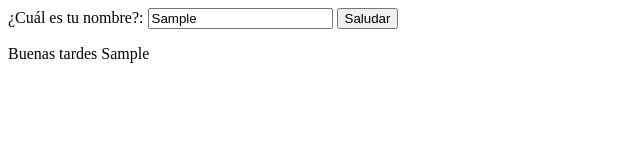
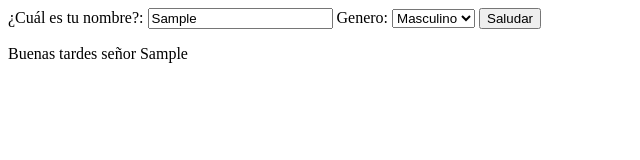
Before and after one commit to Jpriveram/Bot-saludador-2025, a website built with Parcel: page index.html in a window 1280 px wide. Both pictures are taken after typing "Sample" into the empty fields and a click on the input "Saludar". Shown: the whole page, without its empty margins (0-640 px from the left). Built offline with nearby package versions, Linux system fonts and the light colour scheme.

Commit message:
feat: Saluda por genero

```diff
--- a/index.html
+++ b/index.html
@@ -8,6 +8,12 @@
       <label for="nombre">¿Cuál es tu nombre?:</label>
       <input type="text" id="nombre" />
 
+      <label for="genero">Genero:</label>
+      <select id="genero">
+        <option value="masculino">Masculino</option>
+        <option value="femenino">Femenino</option>
+      </select>
+
       <input type="submit" value="Saludar" id="saludar-button" />
     </form>
     <div id="resultado-div"></div>
--- a/src/presenter.js
+++ b/src/presenter.js
@@ -1,14 +1,16 @@
 import { construirSaludo } from "./saludador";
 
 const nombre_input = document.querySelector("#nombre");
+const genero_input= document.querySelector("#genero");
 const form = document.querySelector("#saludar-form");
 const div = document.querySelector("#resultado-div");
 
 form.addEventListener("submit", (event) => {
   event.preventDefault();
 
-  const nombre = (nombre_input.value || "").trim();
-  const mensaje = construirSaludo(nombre);
+  const nombre = (nombre_input.value);
+  const genero = (genero_input.value);
+  const mensaje = construirSaludo(nombre,genero);
 
   div.innerHTML = `<p>${mensaje}</p>`;
 });
--- a/src/saludador.js
+++ b/src/saludador.js
@@ -1,4 +1,4 @@
-export function construirSaludo(nombre,  fecha = new Date()) {
+export function construirSaludo(nombre,genero, fecha = new Date()) {
     const hora = fecha.getHours();
     let saludo = "Hola";
 
@@ -6,7 +6,8 @@ export function construirSaludo(nombre,  fecha = new Date()) {
     else if (hora < 19) saludo = "Buenas tardes";
     else saludo = "Buenas noches";
 
-
+    if (genero === "femenino") saludo += " señora";
+    else if (genero === "masculino") saludo += " señor";
 
 
     return `${saludo} ${nombre}`;
```
Also changed, not shown: script/commit-history.json (+21 -2 lines).
